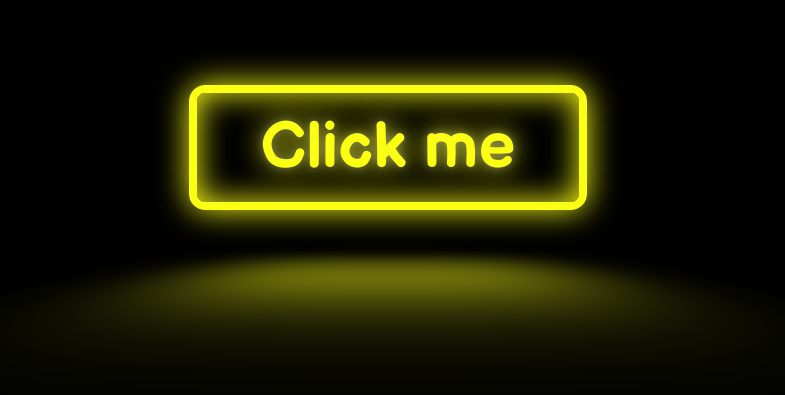
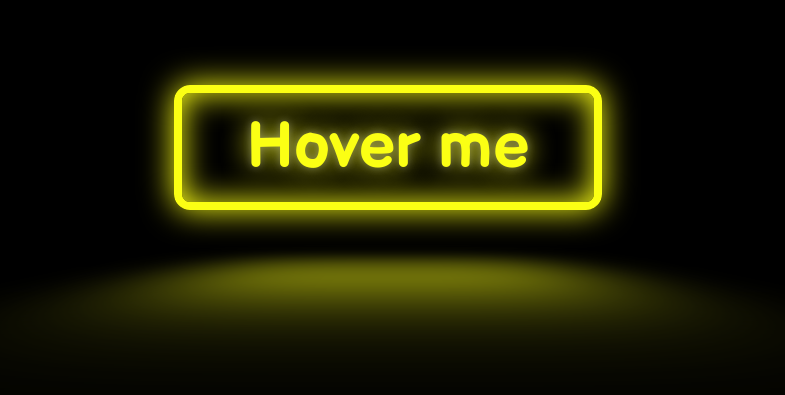
Before and after one commit to MPKreuzberg/Button_With_Shadow_CSS, a plain HTML site: page index.html in a window 1280 px wide. Shown: the part 261-656 px from the top of the page, without its empty margins (172-957 px from the left). Drawn offline with Linux system fonts and the light colour scheme.

Commit message:
Forst add

```diff
--- a/index.html
+++ b/index.html
@@ -11,6 +11,6 @@
 <link rel="preconnect" href="https://fonts.gstatic.com">
 <link href="https://fonts.googleapis.com/css2?family=Balsamiq+Sans:wght@700&display=swap" rel="stylesheet">
 
-<a href="#" class="button">Click me</a>
+<a href="#" class="button">Hover me</a>
 </body>
 </html>
--- a/style.css
+++ b/style.css
@@ -21,7 +21,6 @@ body {
 
 .button {
   font-size: 4rem;
-
   display: inline-block;
   cursor: pointer;
   text-decoration: none;
@@ -29,11 +28,8 @@ body {
   border: var(--clr-neon) 0.125em solid;
   padding: 0.25em 1em;
   border-radius: 0.25em;
-
   text-shadow: 0 0 0.125em hsl(0 0% 100% / 0.3), 0 0 0.45em currentColor;
-
   box-shadow: inset 0 0 0.5em 0 var(--clr-neon), 0 0 0.5em 0 var(--clr-neon);
-
   position: relative;
 }
 
@@ -46,7 +42,6 @@ body {
   left: 0;
   width: 100%;
   height: 100%;
-
   transform: perspective(1em) rotateX(40deg) scale(1, 0.35);
   filter: blur(1em);
   opacity: 0.7;
```
